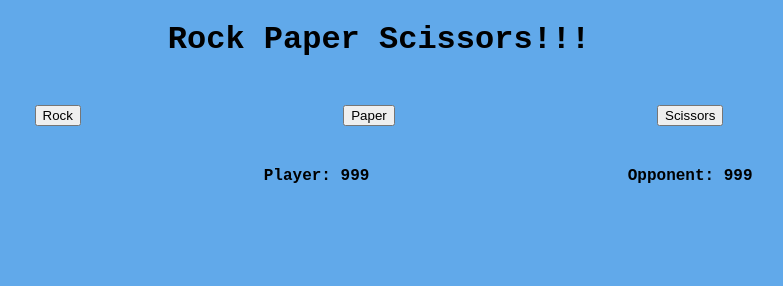
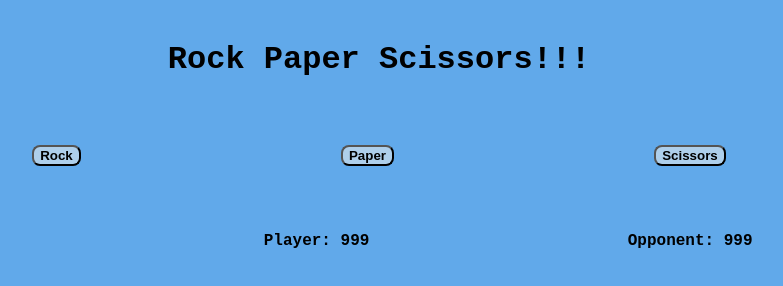
Before and after one commit to PedroJColon/rock-paper-scissors, a plain HTML site: page index.html in a window 1280 px wide. Shown: the whole page, without its empty margins (261-1044 px from the left). Drawn offline with Linux system fonts and the light colour scheme.

Commit message:
Update styles css to add some padding for certain classes

```diff
--- a/styles.css
+++ b/styles.css
@@ -1,22 +1,35 @@
+body {
+    background-color: #61A9EA;
+    font-family: 'Courier New', Courier, monospace;
+    font-weight: bold;
+}
+
+button {
+    background-color:#AECFEB;
+    font-weight: bolder;
+    border-radius: 8px;
+}
+
+button:active {
+    background-color:#1c82dc;
+}
+
 .header {
     display: flex;
     flex: auto;
     justify-content: center;
     align-items: center;
+    padding: 20px;
 }
 
-body {
-    background-color: #61A9EA;
-    font-family: 'Courier New', Courier, monospace;
-    font-weight: bold;
-}
 .rps-input {
     display: flex;
     flex: auto;
     align-items: center;
     justify-content: space-evenly;
-    padding: 2%;
+    padding: 25px;
 }
+
 .decision-board {
     display: flex;
     flex: auto;
@@ -24,11 +37,13 @@ body {
     justify-content: center;
     align-items: center;
 }
+
 .score-board {
     display: flex;
     flex: auto;
     align-items: center;
     justify-content: space-evenly;
+    padding-top: 25px;
 }
 
 .restart-board {
@@ -36,5 +51,5 @@ body {
     flex: auto;
     align-items: center;
     justify-content: center;
-    padding: 2%;
+    padding: 12px;
 }
```
